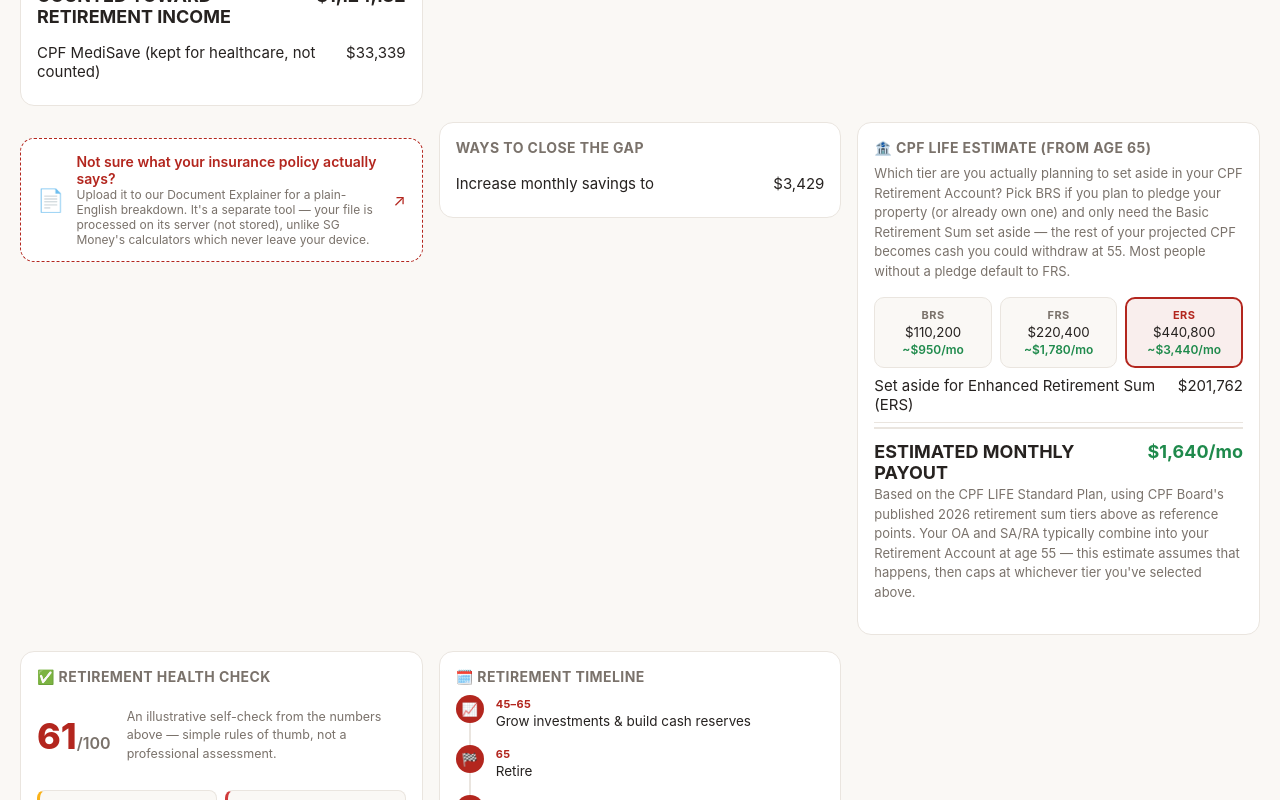
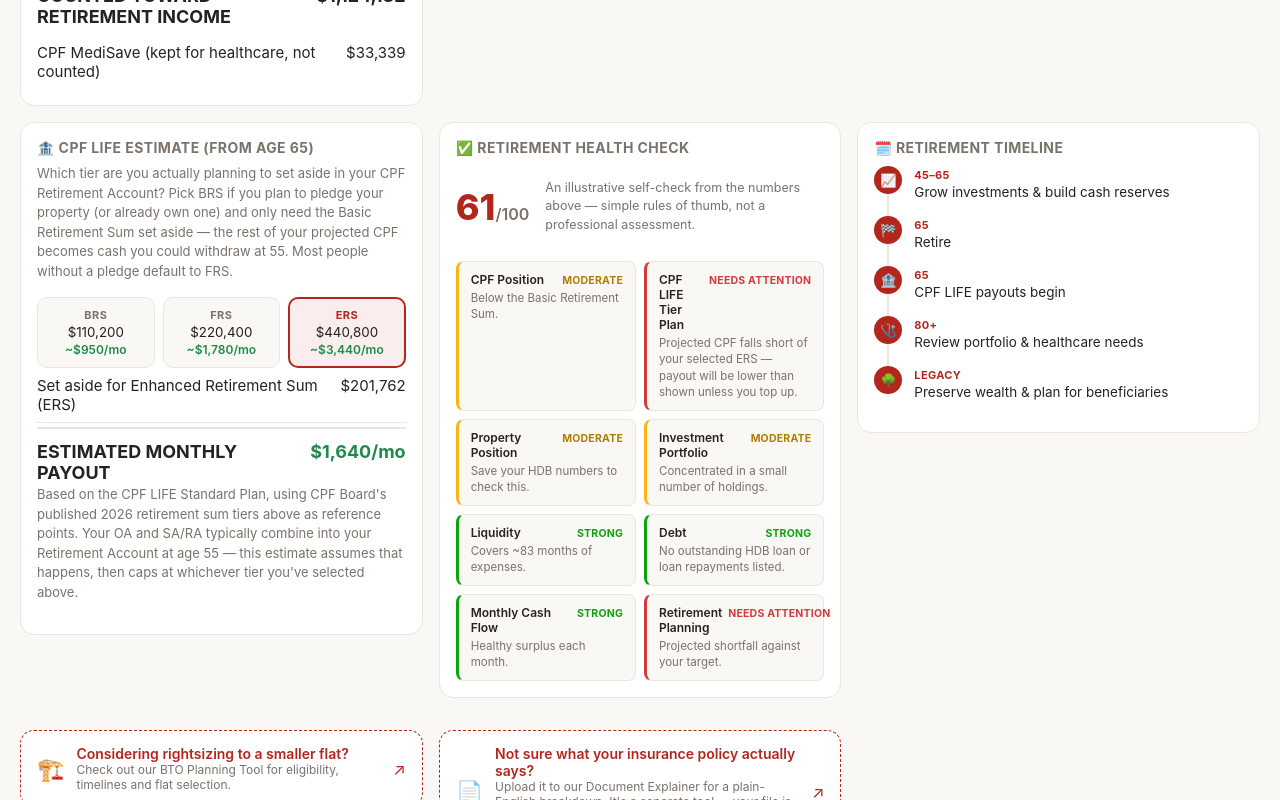
Before and after one commit to macmelvin/SG-Money-CPF-HDB-Calculator, a React (Vite) app: page /retirement-calculator in a window 1280 px wide. Shown: the part 1760-2560 px from the top of the page. Built offline with nearby package versions, Linux system fonts and the light colour scheme.

Commit message:
Revert health-badge alignment fix and promo placement move

```diff
--- a/src/App.css
+++ b/src/App.css
@@ -604,17 +604,15 @@
 .health-attention { border-left-color: var(--status-critical); }
 .health-badge-top {
   display: flex;
-  flex-wrap: wrap;
+  justify-content: space-between;
   align-items: baseline;
-  gap: 4px 8px;
+  gap: 6px;
   margin-bottom: 3px;
 }
 .health-badge-label {
   font-size: 12px;
   font-weight: 600;
   color: var(--text);
-  flex: 1 1 auto;
-  min-width: 0;
 }
 .health-badge-status {
   font-size: 10.5px;
@@ -622,7 +620,6 @@
   text-transform: uppercase;
   letter-spacing: 0.02em;
   flex-shrink: 0;
-  margin-left: auto;
 }
 .health-strong .health-badge-status, .health-good .health-badge-status { color: var(--status-good); }
 .health-moderate .health-badge-status { color: #b07d00; }
--- a/src/calculators/RetirementCalculator.tsx
+++ b/src/calculators/RetirementCalculator.tsx
@@ -631,13 +631,6 @@ export default function RetirementCalculator() {
         />
       </ResultCard>
 
-      <BtoPromo
-        title="Considering rightsizing to a smaller flat?"
-        desc="Check out our BTO Planning Tool for eligibility, timelines and flat selection."
-      />
-
-      <DocToolsPromo />
-
       {!result.onTrack && (
         <ResultCard title="Ways to close the gap">
           <ResultRow label="Increase monthly savings to" value={formatSgd(result.suggestedMonthlySavings)} />
@@ -722,6 +715,13 @@ export default function RetirementCalculator() {
         </div>
       </ResultCard>
 
+      <BtoPromo
+        title="Considering rightsizing to a smaller flat?"
+        desc="Check out our BTO Planning Tool for eligibility, timelines and flat selection."
+      />
+
+      <DocToolsPromo />
+
       <Disclaimer>
         Assumes 25 years in retirement and steady investment returns — actual markets fluctuate. Your desired
         retirement spending is entered in today's dollars and inflated at your chosen rate (2.5% by default, in
```
